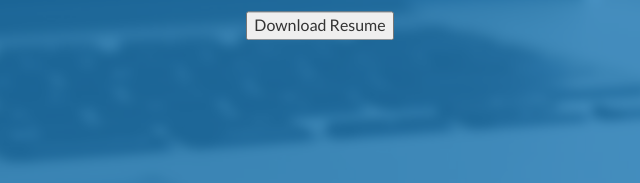
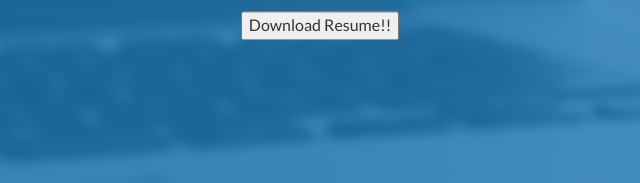
Before and after one commit to eddyvalen/eddyvalen.github.io, a website: page index.html in a window 1280 px wide. Shown: the part 479-662 px from the top of the page, 320-960 px from the left. Drawn offline with nearby package versions, Linux system fonts and the light colour scheme.

Commit message:
resume!!

```diff
--- a/index.html
+++ b/index.html
@@ -51,7 +51,7 @@
             <h1>Eduardo Valenzuela</h1>
             <h2>Software Engineer</h2>
             <form method="get" action="Eduardo V Resume_.docx">
-                <button type="submit">Download Resume</button>
+                <button type="submit">Download Resume!!</button>
             </form>
         </div>
         <!-- End #lead-content -->
```
